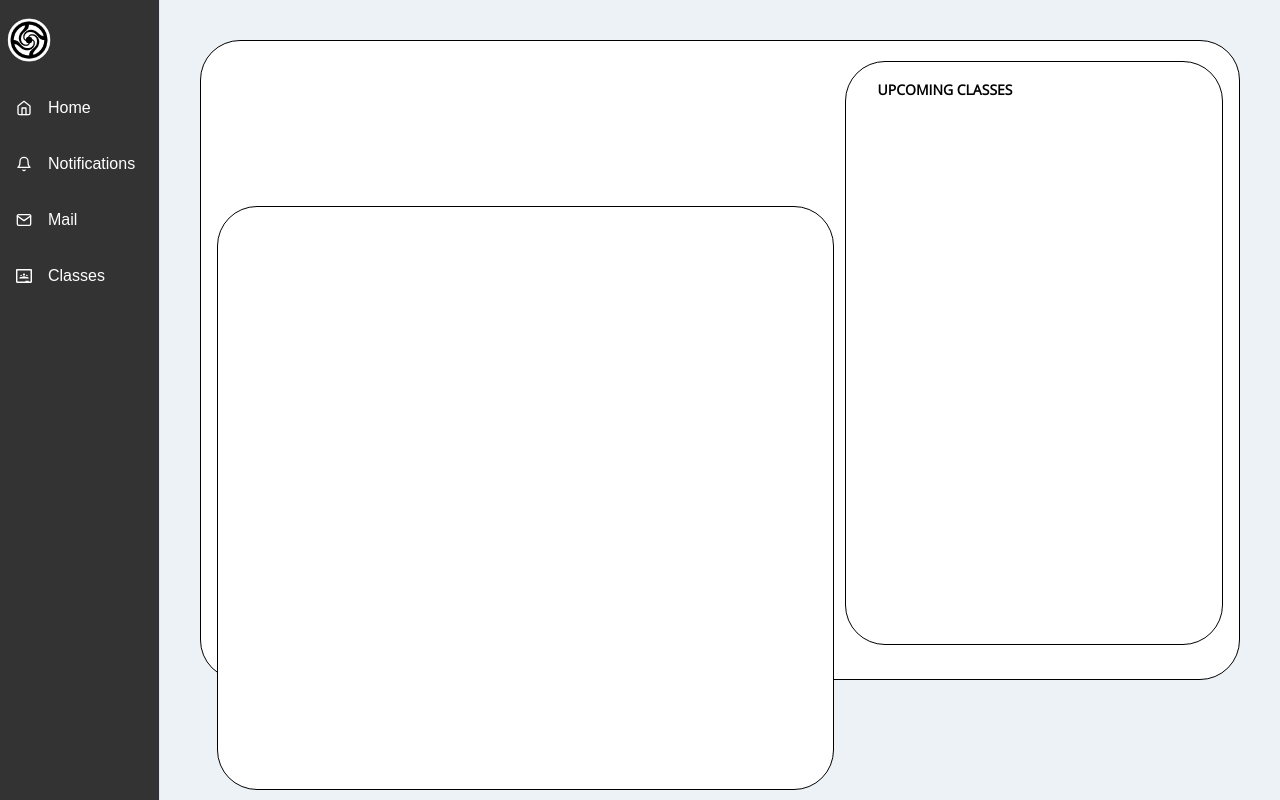
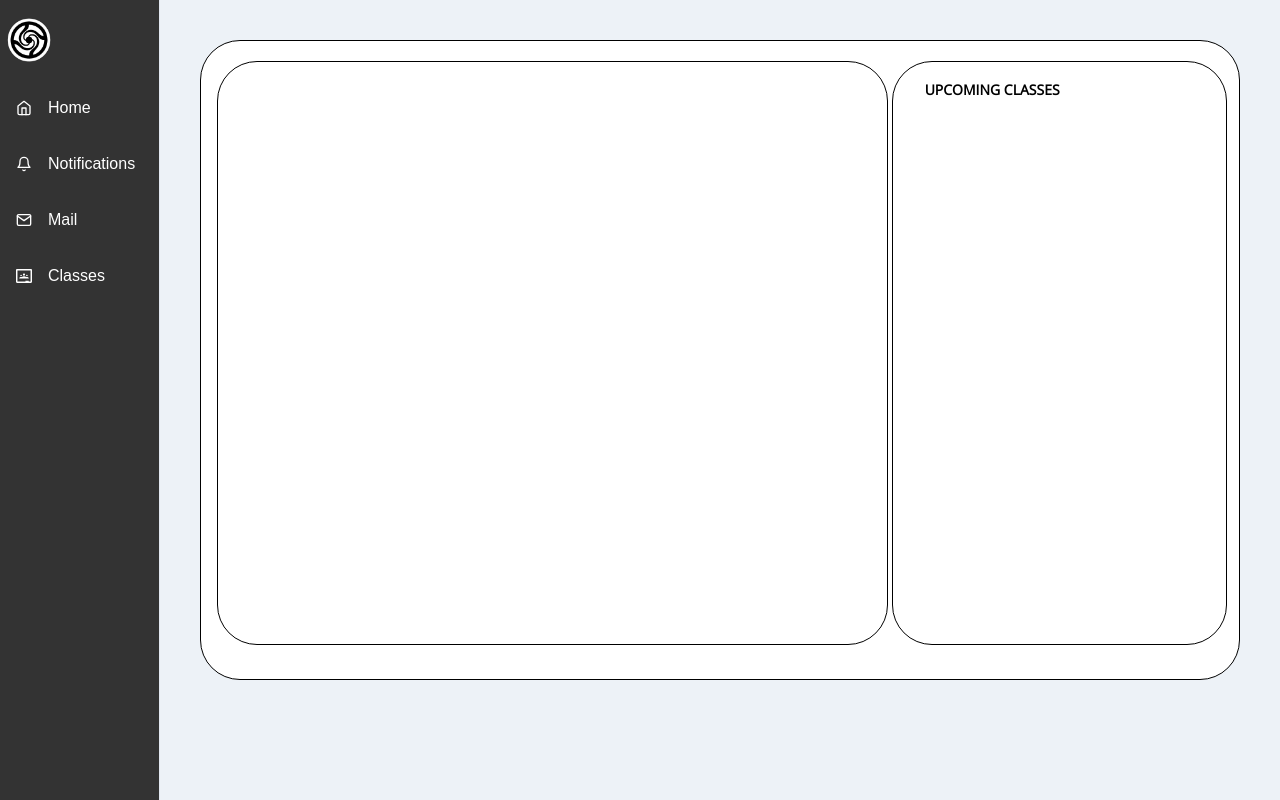
Before and after one commit to notAnii/facial-recognition-attendance-system, a Next.js app: page /afterLogin/home in a window 1280 px wide. Built offline with nearby package versions, Linux system fonts and the light colour scheme.

Commit message:
Fixed zooming for the home page

```diff
--- a/package.json
+++ b/package.json
@@ -25,6 +25,7 @@
     "react": "18.1.0",
     "react-dom": "18.1.0",
     "react-icons": "^4.7.1",
+    "react-step-progress-bar": "^1.0.3",
     "swr": "^2.0.0"
   },
   "devDependencies": {
--- a/src/components/afterLogin/home/hero.tsx
+++ b/src/components/afterLogin/home/hero.tsx
@@ -1,4 +1,4 @@
-import { Box, Container, Text } from '@chakra-ui/react'
+import { Box, Container, Text, Stack } from '@chakra-ui/react'
 import React from 'react'
 import "@fontsource/open-sans"
 
@@ -15,7 +15,7 @@ const Hero = (props: Props) => {
 
       <Box
       backgroundColor={"white"}
-      h="80vh" //w="130vh"
+      h="80vh"
       w={{ base: "100vh", md: "130vh" }}
       marginTop={10}
       borderRadius={40}
@@ -23,12 +23,24 @@ const Hero = (props: Props) => {
       borderColor='black'
       >
 
-        <Box //Right Box
+      <Stack
+      direction={'row'}
+      spacing='4px'
+      mt={{ base: 15, md: 5 }}
+      mr={{ base: 3, md: 3 }} >
+
+      <Box //Left Box
       backgroundColor={"white"}
-      h="73vh"
-      mt={{ base: 15, md: 5 }}
-      ml={["5%", "63%", "62%", "62%"]}
-      mr={{ base: 3, md: 4 }}
+      h="73vh" w="90vh"
+      ml={{ base: "2vh", md: "2vh", }}
+      borderRadius={40}
+      border='1px'
+      borderColor='black'
+      />
+
+      <Box //Right Box
+      backgroundColor={"white"}
+      h="73vh" w="45vh"
       borderRadius={40}
       border='1px'
       borderColor='black'
@@ -42,23 +54,9 @@ const Hero = (props: Props) => {
         >UPCOMING CLASSES</Text>
 
       </Box>
-
-      <Box //Left Box
-      backgroundColor={"white"}
-      h="73vh"
-      mt={{ base: -430.5, md: -439 }}
-      ml={{ base: "2vh", md: "2vh", }}
-      mr={["5%", "38%", "39%", "39%"]}
-      borderRadius={40}
-      border='1px'
-      borderColor='black'
-      >
+      </Stack>
 
       </Box>
-
-      </Box>
-
-
       </Container>
 
 
```
Also changed, not shown: 1 other file (tests, documents, lock files or other folders).
